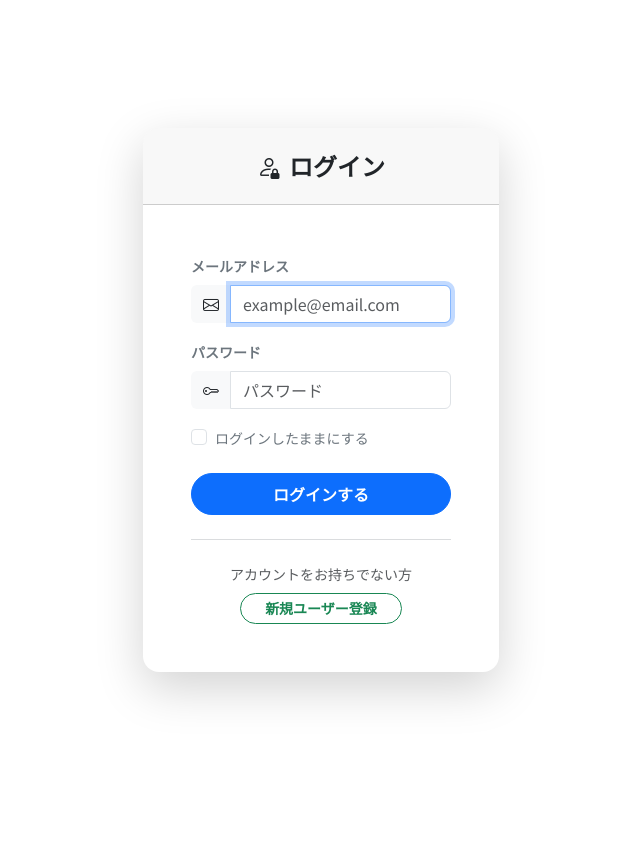
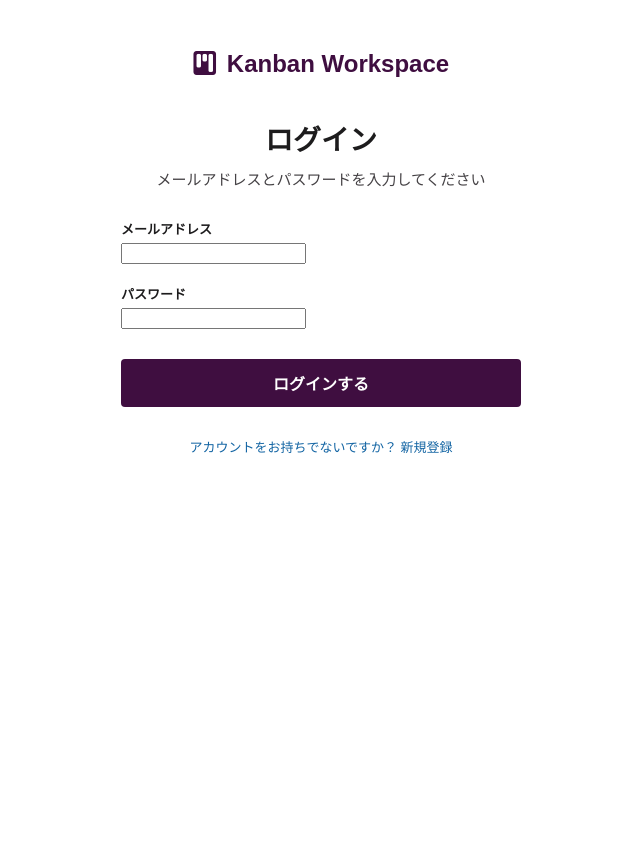
Before and after one commit to HJ-jyo/practice-webapp, a Django app: template tasks/templates/registration/login.html in a window 1280 px wide. Shown: the whole page, without its empty margins (319-959 px from the left). Before the commit the page ends 701 px from the top, so only its background shows below. Run offline with Django 3.2, Linux system fonts and the light colour scheme; the template is opened without the code that fills it, so the values that code supplies are empty, except form fields; tables that the repository leaves empty hold one stand-in row (values such as "Sample post"); form fields are guessed from the names that the template uses.

Commit message:
ログイン画面とタスク作成画面をSlack風に刷新

```diff
--- a/static/css/style.css
+++ b/static/css/style.css
@@ -201,3 +201,34 @@ ul { list-style: none; padding: 0; margin: 0; }
 .c-badge {
     font-size: 11px; padding: 2px 6px; border-radius: 4px; background: #f2c74433; color: #1D1C1D; border: 1px solid rgba(0,0,0,0.1);
 }
+
+/* --- 追記: フォーム入力エリアのスタイル (Slack風) --- */
+input[type="text"], input[type="email"], input[type="password"],
+input[type="datetime-local"], textarea, select {
+    width: 100%;
+    padding: 10px;
+    font-size: 15px;
+    color: #1D1C1D;
+    border: 1px solid #868686;
+    border-radius: 4px;
+    box-sizing: border-box;
+    font-family: inherit;
+    transition: 0.1s;
+}
+
+input:focus, textarea:focus, select:focus {
+    outline: none;
+    border-color: #1264A3;
+    box-shadow: 0 0 0 4px #D1E8F8;
+}
+
+/* ラジオボタンやチェックボックスの調整 */
+input[type="checkbox"] {
+    width: auto;
+    transform: scale(1.2);
+}
+
+/* リンクなど */
+a:hover {
+    text-decoration: none;
+}
--- a/tasks/templates/registration/login.html
+++ b/tasks/templates/registration/login.html
@@ -4,70 +4,93 @@
 <head>
     <meta charset="UTF-8">
     <meta name="viewport" content="width=device-width, initial-scale=1.0">
-    <title>ログイン</title>
-    <link href="https://fonts.googleapis.com/css2?family=Noto+Sans+JP:wght@400;500;700&display=swap" rel="stylesheet">
-    <link href="https://cdn.jsdelivr.net/npm/bootstrap@5.3.0/dist/css/bootstrap.min.css" rel="stylesheet">
-    <link rel="stylesheet" href="{% static 'css/style.css' %}">
+    <title>Sign in | Kanban</title>
     <link rel="stylesheet" href="https://cdn.jsdelivr.net/npm/bootstrap-icons@1.10.5/font/bootstrap-icons.css">
+    <style>
+        body {
+            font-family: 'Noto Sans JP', sans-serif;
+            background-color: #FFFFFF;
+            color: #1D1C1D;
+            display: flex; flex-direction: column; align-items: center;
+            height: 100vh; margin: 0;
+            padding-top: 50px;
+        }
+        .logo-area {
+            display: flex; align-items: center; gap: 10px;
+            font-weight: 900; font-size: 24px; color: #3F0E40;
+            margin-bottom: 40px;
+        }
+        .login-card {
+            width: 400px;
+            padding: 0 20px;
+            text-align: center;
+        }
+        .login-header {
+            font-size: 28px; font-weight: 700; margin-bottom: 10px;
+        }
+        .login-sub {
+            color: #454245; font-size: 15px; margin-bottom: 30px;
+        }
+        .form-group { margin-bottom: 20px; text-align: left; }
+        .form-label { font-weight: 700; font-size: 13px; display: block; margin-bottom: 5px; }
+        .form-input {
+            width: 100%; padding: 12px; font-size: 15px;
+            border: 1px solid #1D1C1D4D; border-radius: 4px;
+            box-sizing: border-box; transition: 0.1s;
+        }
+        .form-input:focus {
+            border-color: #1264A3;
+            box-shadow: 0 0 0 4px #D1E8F8; outline: none;
+        }
+        .btn-submit {
+            width: 100%; padding: 12px; font-size: 16px; font-weight: 700;
+            background-color: #3F0E40; color: white;
+            border: none; border-radius: 4px; cursor: pointer;
+            margin-top: 10px;
+        }
+        .btn-submit:hover { background-color: #350d36; }
+
+        .auth-links { margin-top: 30px; font-size: 13px; color: #616061; }
+        .auth-links a { color: #1264A3; text-decoration: none; font-weight: 500; }
+        .auth-links a:hover { text-decoration: underline; }
+    </style>
 </head>
-<body class="d-flex align-items-center justify-content-center" style="min-height: 100vh;">
+<body>
 
-    <div class="container">
-        <div class="row justify-content-center">
-            <div class="col-md-5 col-lg-4">
-                <div class="card shadow-lg border-0 rounded-4 overflow-hidden">
-                    <div class="card-header bg-gradient-brand text-center py-4">
-                        <h4 class="mb-0 fw-bold"><i class="bi bi-person-lock me-2"></i>ログイン</h4>
-                    </div>
+    <div class="logo-area">
+        <i class="bi bi-kanban-fill"></i> Kanban Workspace
+    </div>
 
-                    <div class="card-body p-4 p-md-5">
-                        <form method="post">
-                            {% csrf_token %}
+    <div class="login-card">
+        <div class="login-header">ログイン</div>
+        <div class="login-sub">メールアドレスとパスワードを入力してください</div>
 
-                            {% if form.errors %}
-                                <div class="alert alert-danger p-2 small rounded-3 mb-3">
-                                    <i class="bi bi-exclamation-circle me-1"></i> メールアドレスかパスワードが違います。
-                                </div>
-                            {% endif %}
+        <form method="post">
+            {% csrf_token %}
 
-                            <div class="mb-3">
-                                <label class="form-label fw-bold text-secondary small">メールアドレス</label>
-                                <div class="input-group">
-                                    <span class="input-group-text bg-light border-0"><i class="bi bi-envelope"></i></span>
-                                    <input type="email" name="username" class="form-control" placeholder="example@email.com" required autofocus>
-                                </div>
-                            </div>
+            {% if form.errors %}
+            <div style="background:#f2c74433; padding:10px; border-radius:4px; margin-bottom:20px; text-align:left; font-size:13px; color:#1d1c1d;">
+                <i class="bi bi-exclamation-triangle"></i> メールアドレスまたはパスワードが違います
+            </div>
+            {% endif %}
 
-                            <div class="mb-3">
-                                <label class="form-label fw-bold text-secondary small">パスワード</label>
-                                <div class="input-group">
-                                    <span class="input-group-text bg-light border-0"><i class="bi bi-key"></i></span>
-                                    <input type="password" name="password" class="form-control" placeholder="パスワード" required>
-                                </div>
-                            </div>
+            <div class="form-group">
+                <label class="form-label">メールアドレス</label>
+                {{ form.username }}
+                </div>
 
-                            <div class="mb-4 form-check">
-                                <input type="checkbox" class="form-check-input" id="remember_me" name="remember_me">
-                                <label class="form-check-label text-secondary small" for="remember_me">ログインしたままにする</label>
-                            </div>
+            <div class="form-group">
+                <label class="form-label">パスワード</label>
+                {{ form.password }}
+            </div>
 
-                            <div class="d-grid gap-2">
-                                <button type="submit" class="btn btn-primary py-2 fw-bold rounded-pill">ログインする</button>
-                            </div>
-                        </form>
+            <button type="submit" class="btn-submit">ログインする</button>
+        </form>
 
-                        <hr class="my-4 text-secondary opacity-25">
-
-                        <div class="text-center">
-                            <p class="small text-muted mb-2">アカウントをお持ちでない方</p>
-                            <a href="{% url 'signup' %}" class="btn btn-outline-success btn-sm rounded-pill px-4 fw-bold">
-                                新規ユーザー登録
-                            </a>
-                        </div>
-                    </div>
-                </div>
-            </div>
+        <div class="auth-links">
+            <a href="{% url 'signup' %}">アカウントをお持ちでないですか？ 新規登録</a>
         </div>
     </div>
+
 </body>
 </html>
```
Also changed, not shown: tasks/templates/tasks/task_form.html (+34 -49 lines).
